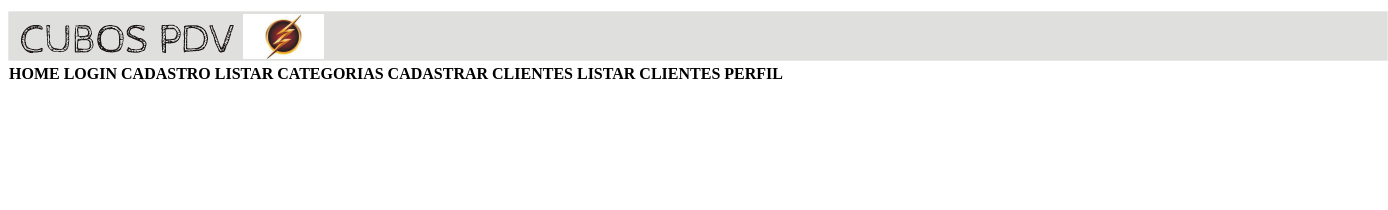
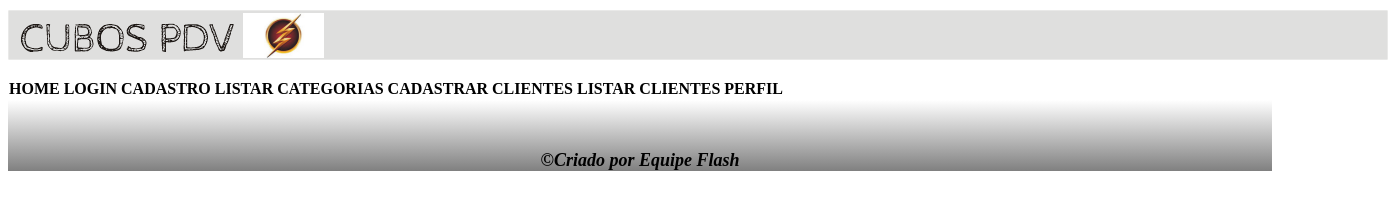
Before and after one commit to flaviopcsilva/site-cubos-pdv, a plain HTML site: page index.html in a window 1280 px wide. Shown: the whole page, 1388 px wide, since content can reach past the window. Drawn offline with Linux system fonts and the light colour scheme.

Commit message:
Atualizando CSS.

```diff
--- a/controladores/css/estilo.css
+++ b/controladores/css/estilo.css
@@ -1,15 +1,23 @@
-@media only screen and (max-width: 320px) {
+@media only screen and (max-width: 380px) {
     /* Estilos para telas menores que 600px */
+}
+
+body {
+    background: white;
 }
 
 .cabecalho {
     padding: 2px 2px 2px 0;
 }
 
+.cabecalho img {
+    position: fixed;
+}
+
 .topo {
 
 
-    margin: 1px 0 1px 0;
+    margin: 70px 0 0;
 }
 
 
@@ -38,3 +46,23 @@
     color: #C78C19;
     text-decoration: underline;
 }
+
+main {
+    background: linear-gradient(white, red);
+}
+
+footer {
+    background: linear-gradient(white, #808080);
+    padding: 2em 0 0;
+}
+
+footer p {
+    text-align: center;
+    font-size: 18px;
+    font-weight: bold;
+    font-style: italic;
+}
+
+footer p::before {
+    content: "©";
+}
--- a/index.html
+++ b/index.html
@@ -1,5 +1,5 @@
 <!DOCTYPE html>
-<html lang="en">
+<html lang="pt-br">
 
 <head>
     <meta charset="UTF-8">
@@ -11,8 +11,10 @@
 
 <body>
     <header class="cabecalho">
+
+        <img src="./imagens/topo-pdv.png" alt="Logo Cubos PDV">
         <div class="topo">
-            <img src="./imagens/topo-pdv.png" alt="Logo Cubos PDV">
+
 
             <nav>
                 <ul class="links">
@@ -39,7 +41,7 @@
 
 
     <footer>
-
+        <p class="paragrafo-rodape">Criado por Equipe Flash</p>
 
     </footer>
 
```
